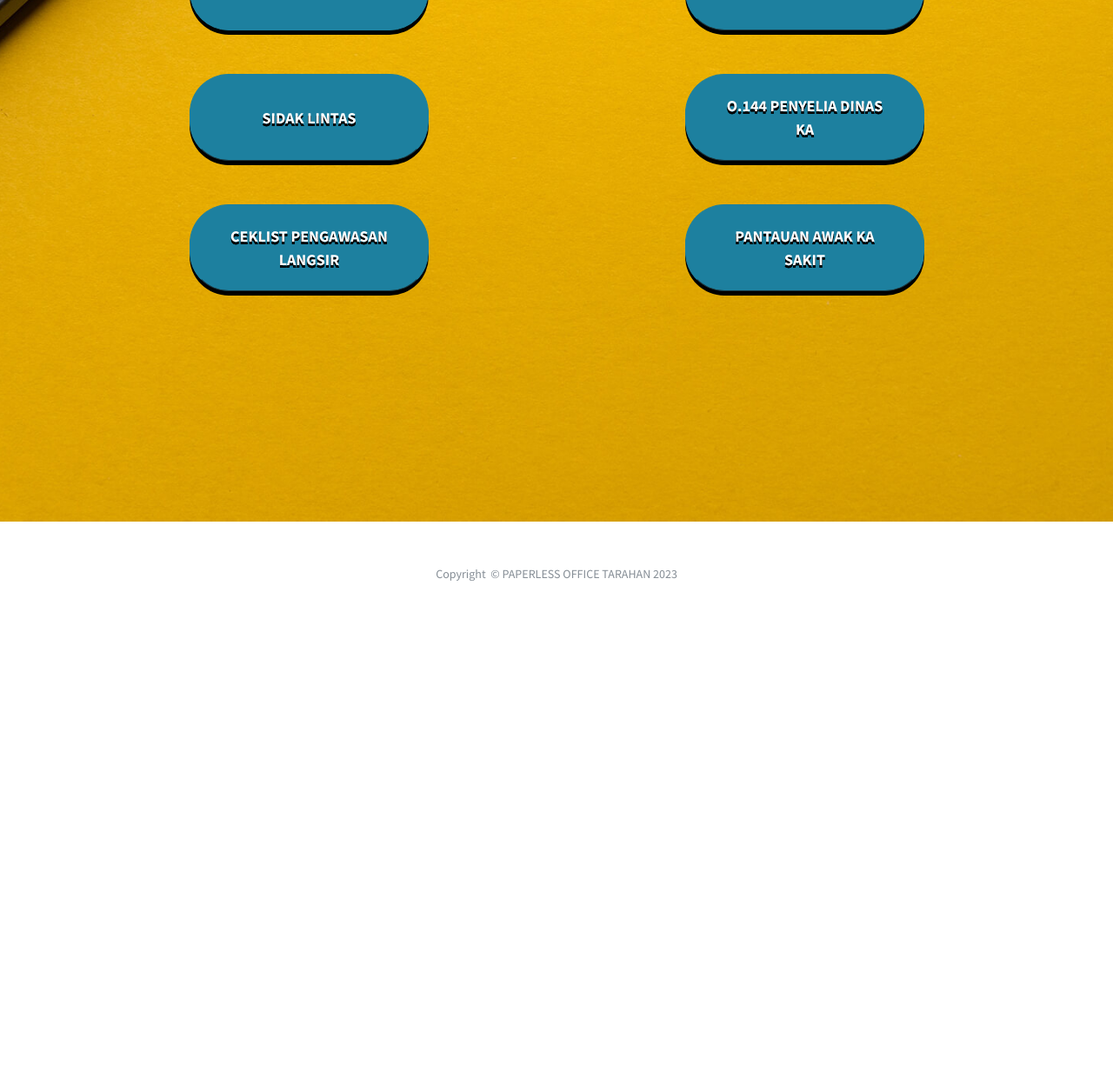
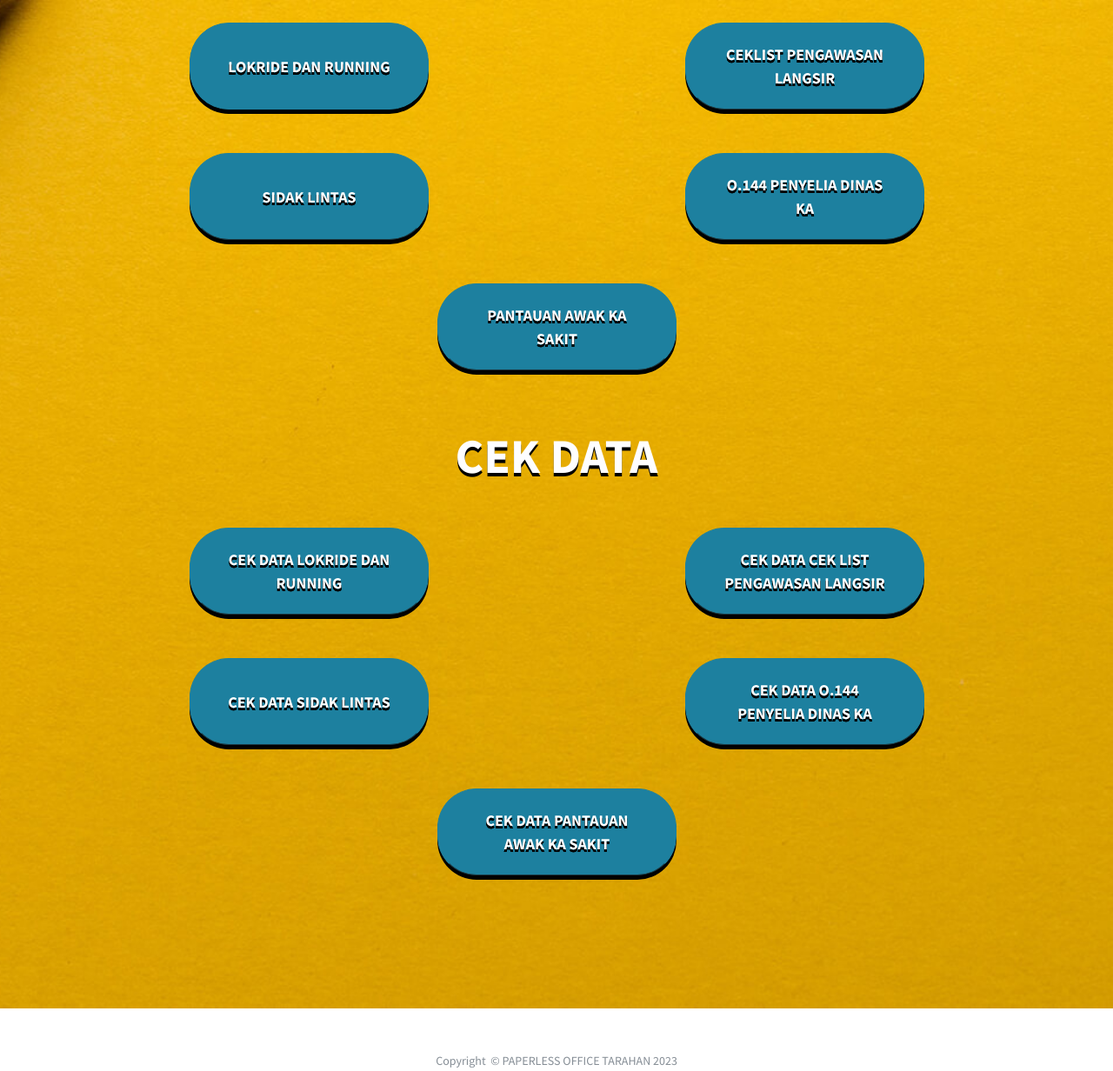
Before and after one commit to crewthn/office, a plain HTML site: page index.html in a window 1280 px wide. Shown: the part 535-1767 px from the top of the page at 87% size. Before the commit the page ends 1256 px from the top, so only its background shows below. Drawn offline with nearby package versions, Linux system fonts and the light colour scheme; a web font is replaced by a local one.

Commit message:
Add files via upload

```diff
--- a/index.html
+++ b/index.html
@@ -7,6 +7,8 @@
     <title>Home - PAPERLESS OFFICE TARAHAN</title>
     <link rel="stylesheet" href="assets/bootstrap/css/bootstrap.min.css">
     <link rel="stylesheet" href="https://fonts.googleapis.com/css?family=Source+Sans+Pro:300,400,700,300italic,400italic,700italic&amp;display=swap">
+    <link rel="stylesheet" href="https://fonts.googleapis.com/css?family=Alfa+Slab+One&amp;display=swap">
+    <link rel="stylesheet" href="https://fonts.googleapis.com/css?family=Alike+Angular&amp;display=swap">
     <link rel="stylesheet" href="assets/fonts/font-awesome.min.css">
     <link rel="stylesheet" href="https://cdnjs.cloudflare.com/ajax/libs/animate.css/3.5.2/animate.min.css">
 </head>
@@ -19,17 +21,29 @@
                 <div class="col d-lg-flex justify-content-lg-end"><img src="assets/img/2560px-Logo_PT_Kereta_Api_Indonesia_(Persero)_2020.svg.png" style="height: 50px;"></div>
             </div>
             <h1 class="mb-1" style="font-weight: bold;font-size: 92px;box-shadow: 0px 0px;color: rgb(255,255,255);padding-bottom: 80px;text-shadow: 0px 4px rgb(0,0,0);">OFFICE UPT CREW KA TARAHAN</h1>
+            <h2 class="text-center d-lg-flex justify-content-lg-center align-items-lg-center mb-1" style="font-weight: bold;font-size: 56px;box-shadow: 0px 0px;color: rgb(254,254,255);padding-bottom: 20px;text-shadow: 0px 4px rgb(0,0,0);font-family: 'Source Sans Pro', sans-serif;">PENGISIAN DATA</h2>
             <div class="row">
                 <div class="col d-flex d-lg-flex justify-content-center align-items-center justify-content-lg-center align-items-lg-center" style="height: 150px;"><a class="btn btn-primary d-flex d-lg-flex justify-content-center align-items-center justify-content-lg-center align-items-lg-center pulse animated btn-xl js-scroll-trigger" role="button" href="https://forms.gle/3JpaJDsDYLgukN2F6" style="border-radius: 45px;width: 275PX;font-size: 18px;font-weight: bold;background: rgb(29, 128, 159);box-shadow: 0px 5px rgb(0,0,0);text-shadow: 0px 3px rgb(0,0,0), 0px 3px rgb(0,0,0), 0px 3px rgb(0,0,0);height: 100px;">LOKRIDE DAN RUNNING</a></div>
-                <div class="col d-flex d-lg-flex justify-content-center align-items-center justify-content-lg-center align-items-lg-center" style="height: 150px;"><a class="btn btn-primary d-flex d-lg-flex justify-content-center align-items-center justify-content-lg-center align-items-lg-center pulse animated btn-xl js-scroll-trigger" role="button" href="https://docs.google.com/spreadsheets/d/1_yh7CMWYBsanxI55ezpAS73wb_WX9_T_7FQbhP4r3sI/edit?usp=sharing" style="--bs-primary: #284183;--bs-primary-rgb: 40,65,131;border-bottom-color: rgb(27,53,61);margin: 10px;text-align: center;border-radius: 45px;width: 275PX;font-size: 18px;font-weight: bold;box-shadow: 0px 5px rgb(0,0,0);text-shadow: 0px 3px rgb(0,0,0), 0px 3px rgb(0,0,0), 0px 3px rgb(0,0,0);height: 100px;">CEK DATA LOKRIDE</a></div>
+                <div class="col d-flex d-lg-flex justify-content-center align-items-center justify-content-lg-center align-items-lg-center" style="height: 150px;"><a class="btn btn-primary d-flex d-lg-flex justify-content-center align-items-center justify-content-lg-center align-items-lg-center pulse animated btn-xl js-scroll-trigger" role="button" href="https://forms.gle/39QomzFo7doJYbs87" style="--bs-primary: #284183;--bs-primary-rgb: 40,65,131;border-bottom-color: rgb(27,53,61);margin: 10px;text-align: center;border-radius: 45px;width: 275PX;font-size: 18px;font-weight: bold;box-shadow: 0px 5px rgb(0,0,0);text-shadow: 0px 3px rgb(0,0,0), 0px 3px rgb(0,0,0), 0px 3px rgb(0,0,0);height: 100px;">CEKLIST PENGAWASAN LANGSIR</a></div>
             </div>
             <div class="row">
                 <div class="col d-flex d-lg-flex justify-content-center align-items-center justify-content-lg-center align-items-lg-center" style="height: 150px;"><a class="btn btn-primary d-flex d-lg-flex justify-content-center align-items-center justify-content-lg-center align-items-lg-center pulse animated btn-xl js-scroll-trigger" role="button" href="https://forms.gle/M1ZY2zTuWQM8Boxp9" style="--bs-primary: #284183;--bs-primary-rgb: 40,65,131;border-bottom-color: rgb(27,53,61);margin: 10px;text-align: center;border-radius: 45px;width: 275PX;font-size: 18px;font-weight: bold;box-shadow: 0px 5px rgb(0,0,0);text-shadow: 0px 3px rgb(0,0,0), 0px 3px rgb(0,0,0), 0px 3px rgb(0,0,0);height: 100px;">SIDAK LINTAS</a></div>
                 <div class="col d-flex d-lg-flex justify-content-center align-items-center justify-content-lg-center align-items-lg-center" style="height: 150px;"><a class="btn btn-primary d-flex d-lg-flex justify-content-center align-items-center align-items-lg-center pulse animated btn-xl js-scroll-trigger" role="button" href="https://forms.gle/PZLffC4GNS3s7WqHA" style="--bs-primary: #284183;--bs-primary-rgb: 40,65,131;border-bottom-color: rgb(27,53,61);margin: 10px;text-align: center;border-radius: 45px;width: 275PX;font-size: 18px;font-weight: bold;box-shadow: 0px 5px rgb(0,0,0);text-shadow: 0px 3px rgb(0,0,0), 0px 3px rgb(0,0,0), 0px 3px rgb(0,0,0);height: 100px;">O.144 PENYELIA DINAS KA</a></div>
             </div>
             <div class="row">
-                <div class="col d-flex d-lg-flex justify-content-center align-items-center justify-content-lg-center align-items-lg-center" style="height: 150px;"><a class="btn btn-primary d-flex d-lg-flex justify-content-center align-items-center justify-content-lg-center align-items-lg-center pulse animated btn-xl js-scroll-trigger" role="button" href="https://forms.gle/39QomzFo7doJYbs87" style="--bs-primary: #284183;--bs-primary-rgb: 40,65,131;border-bottom-color: rgb(27,53,61);margin: 10px;text-align: center;border-radius: 45px;width: 275PX;font-size: 18px;font-weight: bold;box-shadow: 0px 5px rgb(0,0,0);text-shadow: 0px 3px rgb(0,0,0), 0px 3px rgb(0,0,0), 0px 3px rgb(0,0,0);height: 100px;">CEKLIST PENGAWASAN LANGSIR</a></div>
                 <div class="col d-flex d-lg-flex justify-content-center align-items-center justify-content-lg-center align-items-lg-center" style="height: 150px;"><a class="btn btn-primary d-flex d-lg-flex justify-content-center align-items-center justify-content-lg-center align-items-lg-center pulse animated btn-xl js-scroll-trigger" role="button" href="https://forms.gle/NMuhuw8LUVHeP3zq9" style="--bs-primary: #284183;--bs-primary-rgb: 40,65,131;border-bottom-color: rgb(27,53,61);margin: 10px;text-align: center;border-radius: 45px;width: 275PX;font-size: 18px;font-weight: bold;box-shadow: 0px 5px rgb(0,0,0);text-shadow: 0px 3px rgb(0,0,0), 0px 3px rgb(0,0,0), 0px 3px rgb(0,0,0);height: 100px;">PANTAUAN AWAK KA SAKIT</a></div>
+            </div>
+            <h2 class="text-center d-lg-flex justify-content-lg-center align-items-lg-center mb-1" style="font-weight: bold;font-size: 56px;box-shadow: 0px 0px;color: rgb(254,254,255);padding-bottom: 20px;text-shadow: 0px 4px rgb(0,0,0);font-family: 'Source Sans Pro', sans-serif;padding-top: 40px;">CEK DATA</h2>
+            <div class="row">
+                <div class="col d-flex d-lg-flex justify-content-center align-items-center justify-content-lg-center align-items-lg-center" style="height: 150px;"><a class="btn btn-primary d-flex d-lg-flex justify-content-center align-items-center justify-content-lg-center align-items-lg-center pulse animated btn-xl js-scroll-trigger" role="button" href="https://docs.google.com/spreadsheets/d/1_yh7CMWYBsanxI55ezpAS73wb_WX9_T_7FQbhP4r3sI/edit?usp=sharing" style="--bs-primary: #284183;--bs-primary-rgb: 40,65,131;border-bottom-color: rgb(27,53,61);margin: 10px;text-align: center;border-radius: 45px;width: 275PX;font-size: 18px;font-weight: bold;box-shadow: 0px 5px rgb(0,0,0);text-shadow: 0px 3px rgb(0,0,0), 0px 3px rgb(0,0,0), 0px 3px rgb(0,0,0);height: 100px;">CEK DATA LOKRIDE DAN RUNNING</a></div>
+                <div class="col d-flex d-lg-flex justify-content-center align-items-center justify-content-lg-center align-items-lg-center" style="height: 150px;"><a class="btn btn-primary d-flex d-lg-flex justify-content-center align-items-center justify-content-lg-center align-items-lg-center pulse animated btn-xl js-scroll-trigger" role="button" href="https://docs.google.com/spreadsheets/d/1wWsth8l_ffXNUHMVhhqDawh2WSmkqxaDvXjdrt4nmKo/edit?usp=sharing" style="--bs-primary: #284183;--bs-primary-rgb: 40,65,131;border-bottom-color: rgb(27,53,61);margin: 10px;text-align: center;border-radius: 45px;width: 275PX;font-size: 18px;font-weight: bold;box-shadow: 0px 5px rgb(0,0,0);text-shadow: 0px 3px rgb(0,0,0), 0px 3px rgb(0,0,0), 0px 3px rgb(0,0,0);height: 100px;">CEK DATA CEK LIST PENGAWASAN LANGSIR</a></div>
+            </div>
+            <div class="row">
+                <div class="col d-flex d-lg-flex justify-content-center align-items-center justify-content-lg-center align-items-lg-center" style="height: 150px;"><a class="btn btn-primary d-flex d-lg-flex justify-content-center align-items-center justify-content-lg-center align-items-lg-center pulse animated btn-xl js-scroll-trigger" role="button" href="https://docs.google.com/spreadsheets/d/1cNCBVNLHe5EiZogHEstoeiG1bzygWika_-leuEs1o2E/edit?usp=sharing" style="--bs-primary: #284183;--bs-primary-rgb: 40,65,131;border-bottom-color: rgb(27,53,61);margin: 10px;text-align: center;border-radius: 45px;width: 275PX;font-size: 18px;font-weight: bold;box-shadow: 0px 5px rgb(0,0,0);text-shadow: 0px 3px rgb(0,0,0), 0px 3px rgb(0,0,0), 0px 3px rgb(0,0,0);height: 100px;">CEK DATA SIDAK LINTAS</a></div>
+                <div class="col d-flex d-lg-flex justify-content-center align-items-center justify-content-lg-center align-items-lg-center" style="height: 150px;"><a class="btn btn-primary d-flex d-lg-flex justify-content-center align-items-center justify-content-lg-center align-items-lg-center pulse animated btn-xl js-scroll-trigger" role="button" href="https://docs.google.com/spreadsheets/d/1QNEzoR-If9uPDyUqdv3S32vbZ-xA9ab8QOOWi_6Oejo/edit?usp=sharing" style="--bs-primary: #284183;--bs-primary-rgb: 40,65,131;border-bottom-color: rgb(27,53,61);margin: 10px;text-align: center;border-radius: 45px;width: 275PX;font-size: 18px;font-weight: bold;box-shadow: 0px 5px rgb(0,0,0);text-shadow: 0px 3px rgb(0,0,0), 0px 3px rgb(0,0,0), 0px 3px rgb(0,0,0);height: 100px;">CEK DATA O.144 PENYELIA DINAS KA</a></div>
+            </div>
+            <div class="row">
+                <div class="col d-flex d-lg-flex justify-content-center align-items-center justify-content-lg-center align-items-lg-center" style="height: 150px;"><a class="btn btn-primary d-flex d-lg-flex justify-content-center align-items-center justify-content-lg-center align-items-lg-center pulse animated btn-xl js-scroll-trigger" role="button" href="https://docs.google.com/spreadsheets/d/1gnArZsjAhBQeBL9PvKDhgzRUmiIn3X-deTIONcgj9eM/edit?usp=sharing" style="--bs-primary: #284183;--bs-primary-rgb: 40,65,131;border-bottom-color: rgb(27,53,61);margin: 10px;text-align: center;border-radius: 45px;width: 275PX;font-size: 18px;font-weight: bold;box-shadow: 0px 5px rgb(0,0,0);text-shadow: 0px 3px rgb(0,0,0), 0px 3px rgb(0,0,0), 0px 3px rgb(0,0,0);height: 100px;">CEK DATA PANTAUAN AWAK KA SAKIT</a></div>
             </div>
         </div>
     </header>
```
Also changed, not shown: 1 other file.
